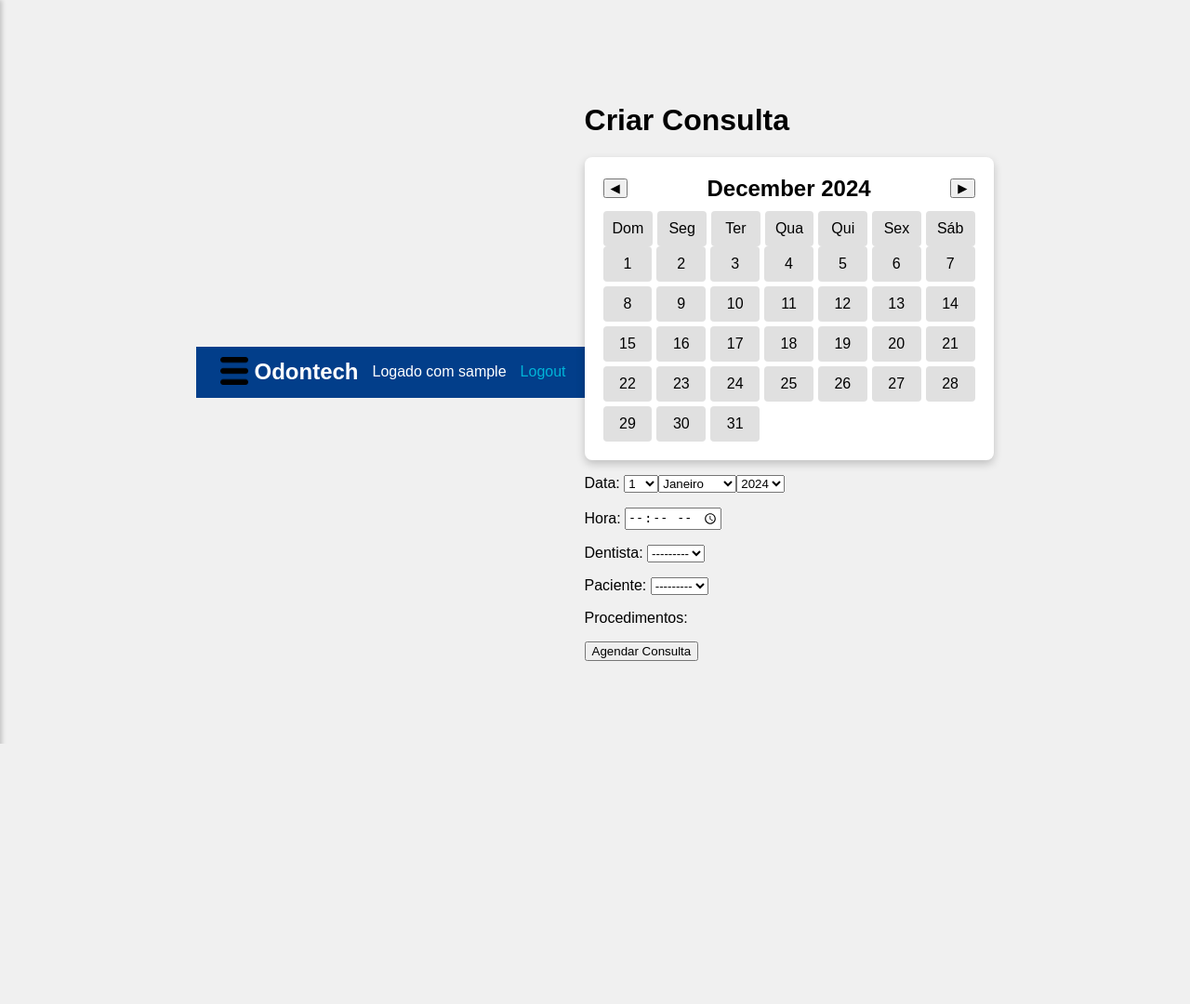
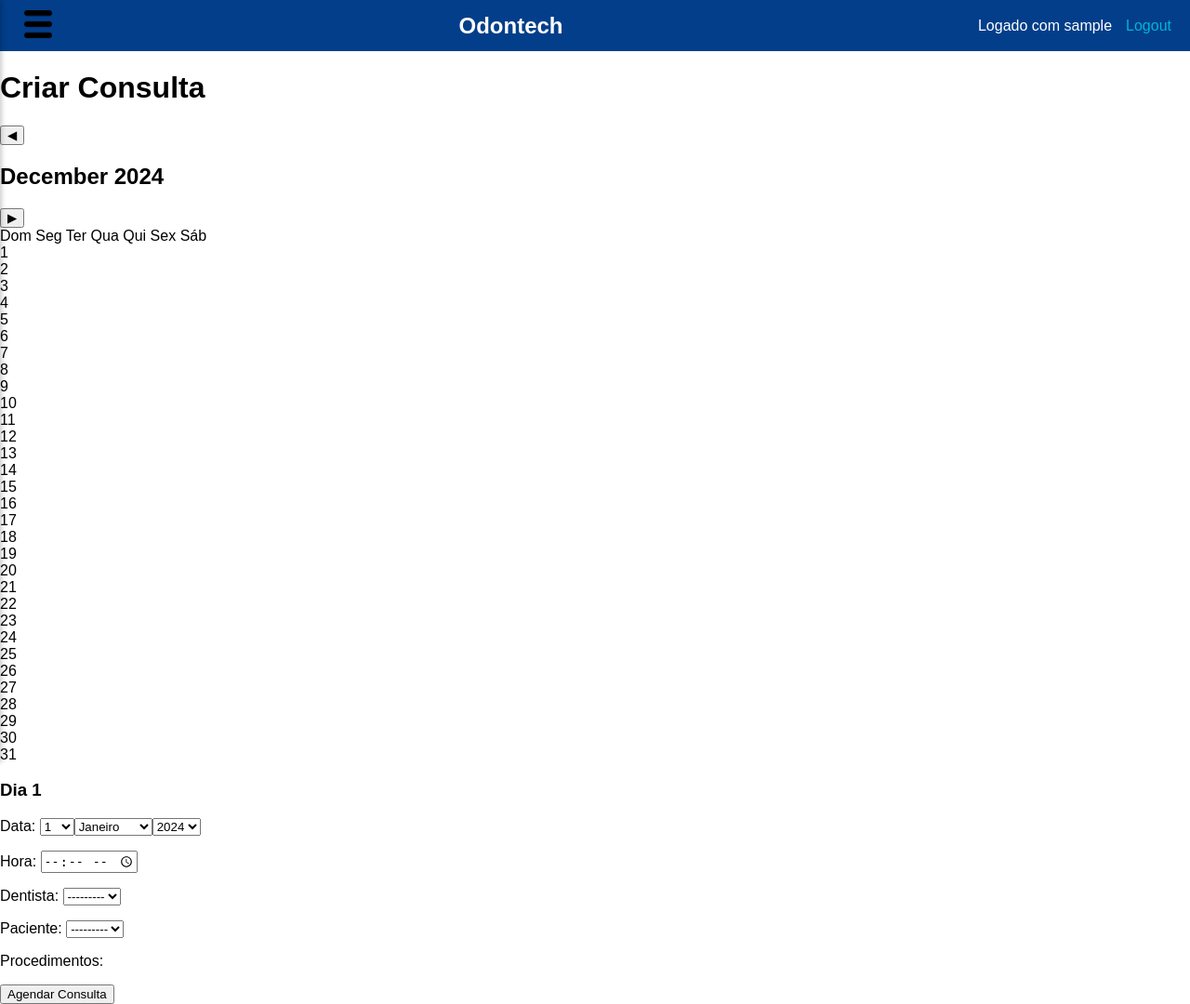
Before and after one commit to HarlesPlace/Odontech, a Django app: page /consultas/agendar/ in a window 1280 px wide. Shown: the whole page at 93% size. Before the commit the page ends 800 px from the top, so only its background shows below. Run offline with Django 5.2, Linux system fonts and the light colour scheme; the visitor is signed in with stand-in values (Sample User, id 1); data that the repository does not hold is empty; some libraries are stand-ins or nearby versions.

Commit message:
outras pequenas mudanças

```diff
--- a/consultas/templates/consultas/criar_consulta.html
+++ b/consultas/templates/consultas/criar_consulta.html
@@ -1,22 +1,27 @@
 {% extends 'base.html' %}
 {% load static %}
-
 {% block title %}Criar Consulta{% endblock %}
 
 {% block content %}
+<head>
+    <meta charset="UTF-8">
+    <meta name="viewport" content="width=device-width, initial-scale=1.0">
+    <title>Calendário Mensal</title>
+    <link rel="stylesheet" href="{% static 'calendario.css' %}">
+</head>
+
 <body>
     <main>
+
     <h1>Criar Consulta</h1>
-        <meta charset="UTF-8">
-        <meta name="viewport" content="width=device-width, initial-scale=1.0">
-        <title>Calendário Mensal</title>
-        <link rel="stylesheet" href="{% static 'calendario.css' %}">
+
     <div class="calendar-container">
         <div class="calendar-header">
             <button id="prev-month">◀</button>
             <h2 id="current-month">Janeiro 2024</h2>
             <button id="next-month">▶</button>
         </div>
+
         <div class="calendar">
             <div class="days-header">
                 <span>Dom</span>
--- a/static/calendario.css
+++ /dev/null
@@ -1,87 +0,0 @@
-body {
-    font-family: Arial, sans-serif;
-    margin: 0;
-    display: flex;
-    justify-content: center;
-    align-items: center;
-    height: 100vh;
-    background-color: #f0f0f0;
-}
-
-.calendar-container {
-    width: 400px;
-    background: white;
-    border-radius: 8px;
-    box-shadow: 0 4px 10px rgba(0, 0, 0, 0.2);
-    padding: 20px;
-}
-
-.calendar-header {
-    display: flex;
-    justify-content: space-between;
-    align-items: center;
-    margin-bottom: 10px;
-}
-
-.calendar-header h2 {
-    margin: 0;
-}
-
-.calendar {
-    display: flex;
-    flex-direction: column;
-}
-
-.days-header, .days-grid {
-    display: grid;
-    grid-template-columns: repeat(7, 1fr);
-    gap: 5px;
-}
-
-.days-header span, .days-grid div {
-    text-align: center;
-    padding: 10px;
-    background: #e0e0e0;
-    border-radius: 4px;
-}
-
-.days-grid div {
-    cursor: pointer;
-}
-
-.days-grid div:hover {
-    background: #d0d0ff;
-}
-
-.agenda-modal {
-    display: none;
-    position: fixed;
-    top: 0;
-    left: 0;
-    width: 100%;
-    height: 100%;
-    background: rgba(0, 0, 0, 0.5);
-    justify-content: center;
-    align-items: center;
-}
-
-.agenda-content {
-    background: white;
-    padding: 20px;
-    border-radius: 8px;
-    width: 300px;
-    text-align: center;
-}
-
-.agenda-content ul {
-    list-style: none;
-    padding: 0;
-    margin: 20px 0;
-}
-
-.agenda-content li {
-    padding: 10px;
-    background: #f5f5f5;
-    margin: 5px 0;
-    border-radius: 4px;
-}
--- a/templates/base.html
+++ b/templates/base.html
@@ -28,30 +28,30 @@
 
             {% if user.tipo_usuario == 'admin' %}
                 <div id="sidebar" class="sidebar">
-                    <a href="#home">Início</a>
+                    <a href="{% url 'contas:profile' %}">Início</a>
                     <a href="#sobre">Sobre</a>
                     <a href="#contato">Contato</a>
                 </div>
 
             {% elif user.tipo_usuario == 'dentist' %}
                 <div id="sidebar" class="sidebar">
-                    <a href="#home">Início</a>
+                    <a href="{% url 'contas:profile' %}">Início</a>
                     <a href="#sobre">Sobre</a>
                     <a href="#contato">Contato</a>
                 </div>
 
             {% elif user.tipo_usuario == 'secretary' %}
                 <div id="sidebar" class="sidebar">
-                    <a href="#home">Início</a>
+                    <a href="{% url 'contas:profile' %}">Início</a>
                     <a href="#sobre">Sobre</a>
                     <a href="#contato">Contato</a>
                 </div>
 
             {% else %}
                 <div id="sidebar" class="sidebar">
-                    <a href="#home">Início</a>
-                    <a href="#sobre">Sobre</a>
-                    <a href="#contato">Contato</a>
+                    <a href="{% url 'contas:profile' %}">Início</a>
+                    <a href="{% url 'consultas:criar_consulta' %}">Agende uma Consulta</a>
+                    <a href="{% url 'consultas:lista_consultas'%}">Suas Consultas</a>
                 </div>
             {% endif%}
 
```
